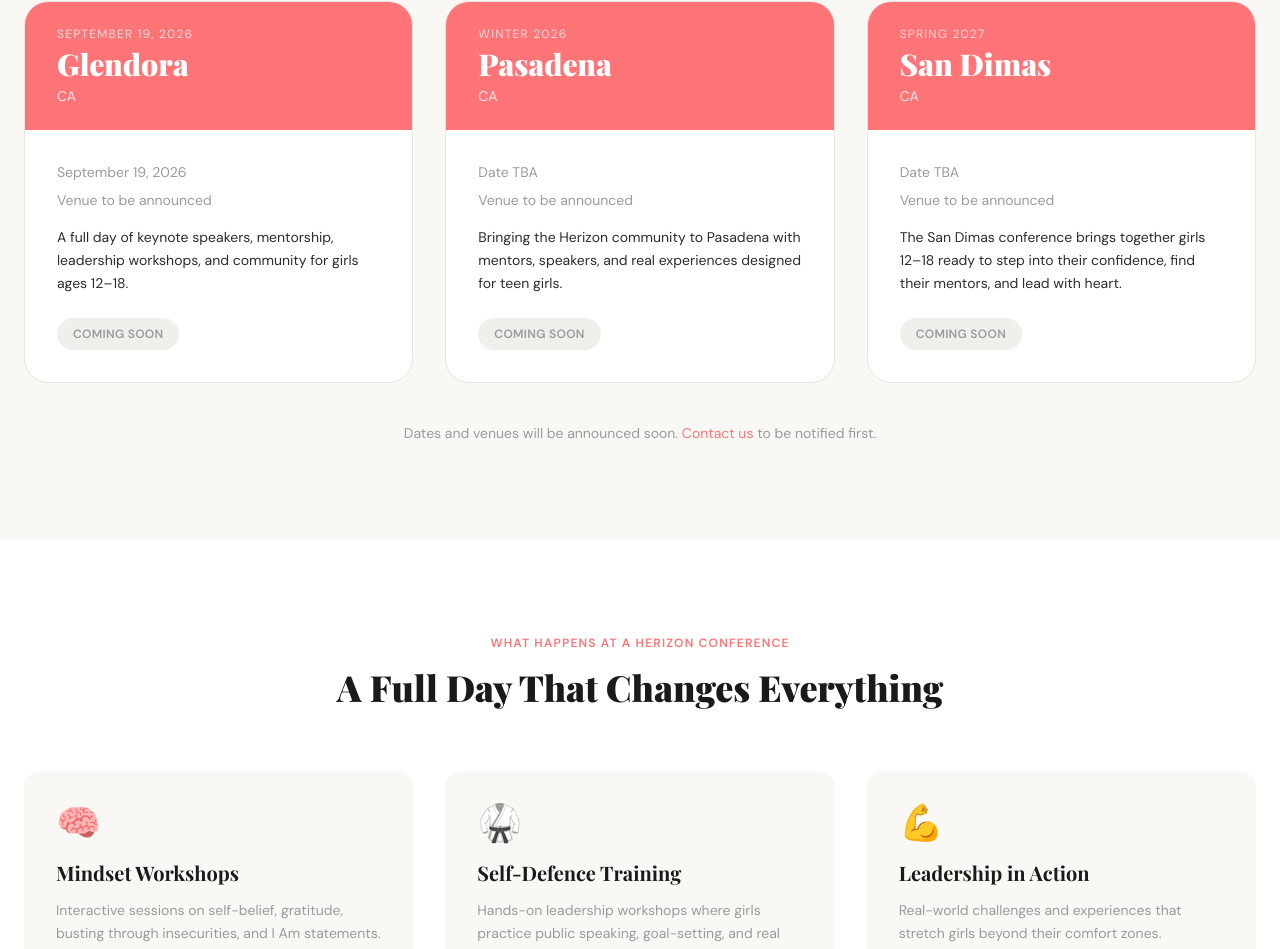
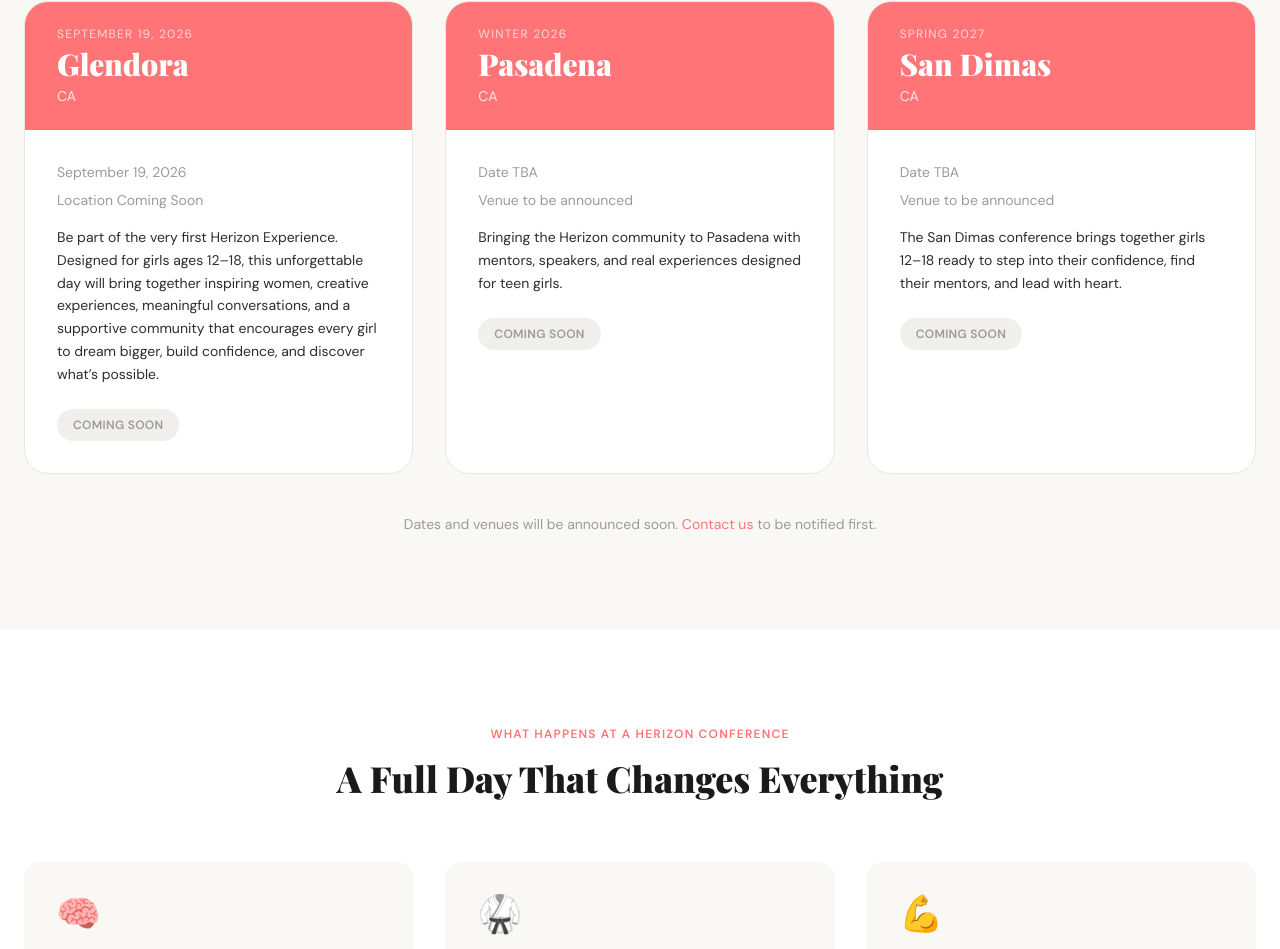
Before and after one commit to flourishprosper/herizonsociety-website, a Next.js app: page /events in a window 1280 px wide. Shown: the part 1080-2029 px from the top of the page. Built offline with nearby package versions, Linux system fonts and the light colour scheme; a web font is replaced by a local one.

Commit message:
events: update Glendora card with new description and location copy

```diff
--- a/src/app/events/page.tsx
+++ b/src/app/events/page.tsx
@@ -14,9 +14,9 @@ const upcomingEvents = [
     state: "CA",
     date: "September 19, 2026",
     fullDate: "September 19, 2026",
-    venue: "Venue to be announced",
+    venue: "Location Coming Soon",
     description:
-      "A full day of keynote speakers, mentorship, leadership workshops, and community for girls ages 12–18.",
+      "Be part of the very first Herizon Experience. Designed for girls ages 12–18, this unforgettable day will bring together inspiring women, creative experiences, meaningful conversations, and a supportive community that encourages every girl to dream bigger, build confidence, and discover what’s possible.",
     status: "coming-soon",
   },
   {
```
